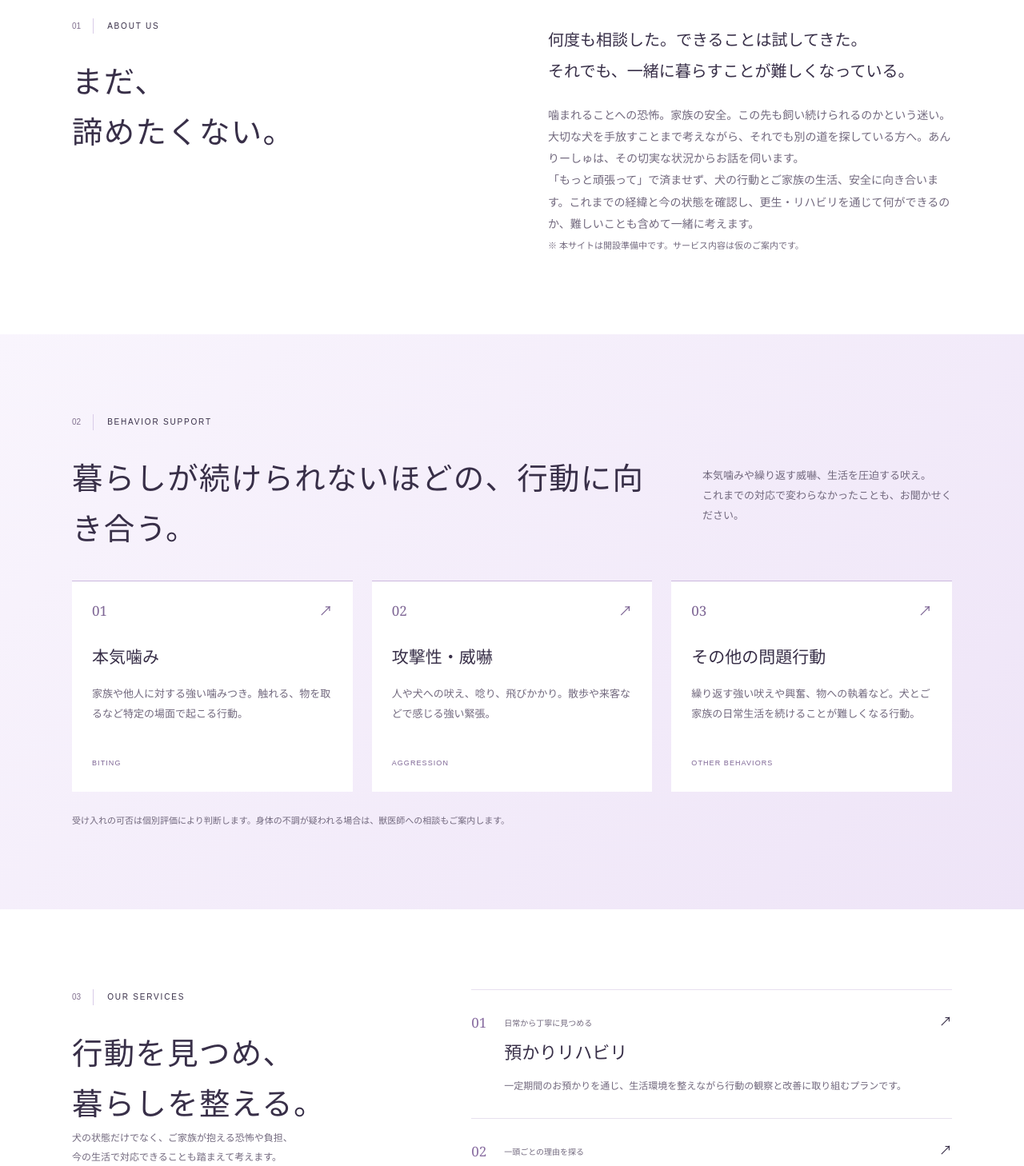
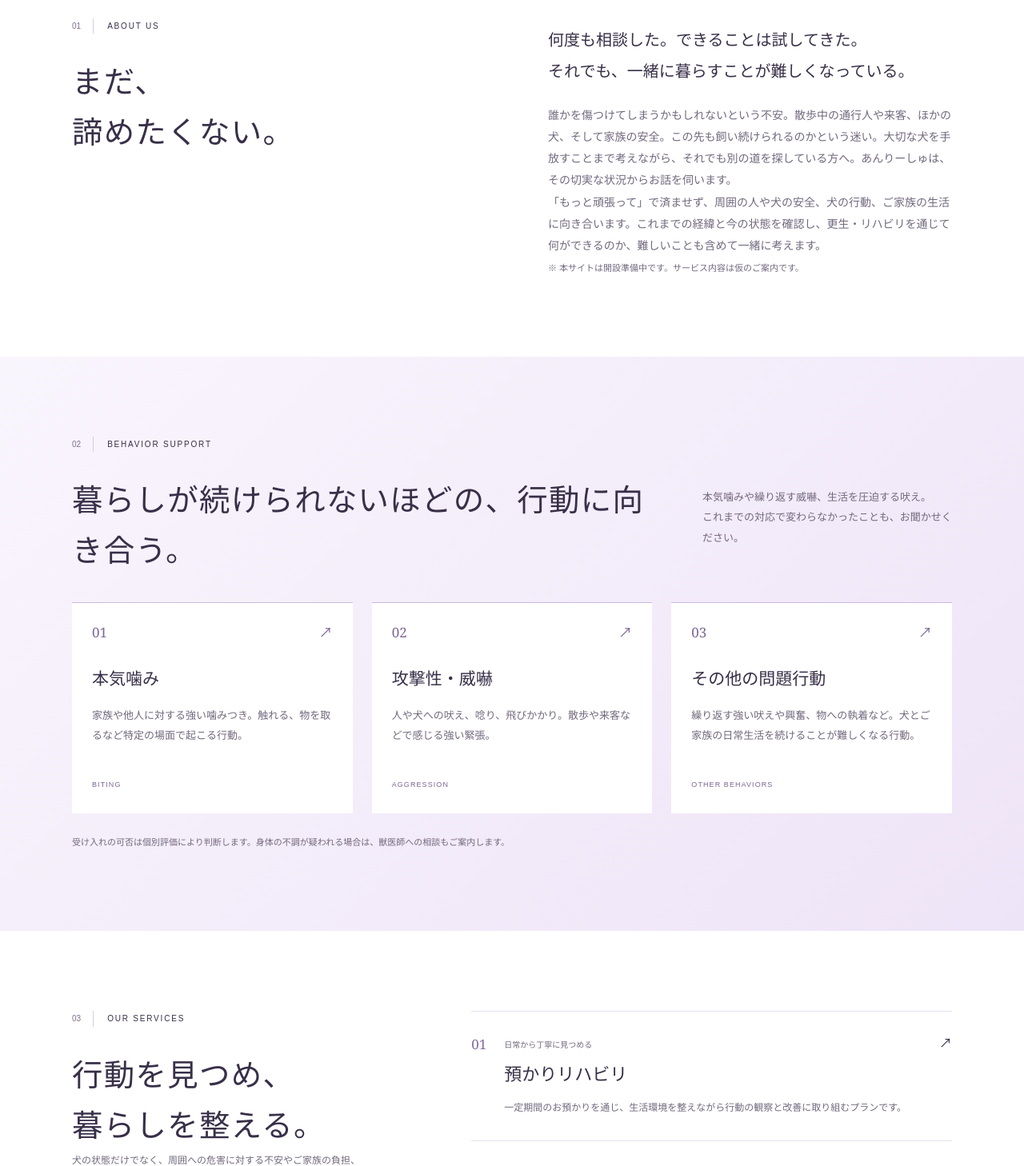
Before and after one commit to caljun/anrishu, a Next.js app: page / in a window 1280 px wide. Shown: the part 920-2378 px from the top of the page at 80% size. Built offline with nearby package versions, Linux system fonts and the light colour scheme; no server answers.

Commit message:
Include safety of others in support messaging

```diff
--- a/app/page.tsx
+++ b/app/page.tsx
@@ -7,9 +7,9 @@ export default function Home() {
 return <><a className="skip-link" href="#main">本文へスキップ</a><Header/><main id="main">
 <section className="hero" aria-labelledby="hero-title"><div className="hero-copy"><p className="eyebrow">A NEW CHAPTER, TOGETHER.</p><h1 id="hero-title">犬と人に、<br/>もう一度安心を。</h1><p className="hero-lead">もう一緒に暮らせないかもしれない。<br/>それでも、まだ諦めたくないあなたへ。</p><p className="hero-description">噛み癖・吠え癖・問題行動のある犬のための<br className="desktop-break"/>更生・リハビリのサポートを行っています。</p><ContactLink/><p className="button-note">これまでのことも、今の限界も、お聞かせください。</p><div className="hero-bottom"><span>DOG REHABILITATION & BEHAVIOR CARE</span><a href="#about">SCROLL ↓</a></div></div><div className="hero-image"><Image src={site.heroImage} alt="柔らかな光の中で穏やかな表情を見せる犬。イメージ写真" fill priority sizes="(max-width: 767px) 100vw, 55vw" className="dog-photo"/><div className="photo-label"><span>UNDERSTAND. SUPPORT. RECONNECT.</span><p>もう一度、共に生きるために。</p></div><span className="image-note">イメージ写真</span></div></section>
 <div className="intro-strip"><span>一頭一頭と、丁寧に向き合う。</span><span>行動の背景から考える。</span><span>犬とご家族の、これからのために。</span></div>
-<section id="about" className="section about"><div><Label n="01">ABOUT US</Label><h2>まだ、<br/>諦めたくない。</h2></div><div className="about-copy"><p className="large-copy">何度も相談した。できることは試してきた。<br/>それでも、一緒に暮らすことが難しくなっている。</p><p>噛まれることへの恐怖。家族の安全。この先も飼い続けられるのかという迷い。大切な犬を手放すことまで考えながら、それでも別の道を探している方へ。あんりーしゅは、その切実な状況からお話を伺います。</p><p>「もっと頑張って」で済ませず、犬の行動とご家族の生活、安全に向き合います。これまでの経緯と今の状態を確認し、更生・リハビリを通じて何ができるのか、難しいことも含めて一緒に考えます。</p><span className="small-note">※ 本サイトは開設準備中です。サービス内容は仮のご案内です。</span></div></section>
+<section id="about" className="section about"><div><Label n="01">ABOUT US</Label><h2>まだ、<br/>諦めたくない。</h2></div><div className="about-copy"><p className="large-copy">何度も相談した。できることは試してきた。<br/>それでも、一緒に暮らすことが難しくなっている。</p><p>誰かを傷つけてしまうかもしれないという不安。散歩中の通行人や来客、ほかの犬、そして家族の安全。この先も飼い続けられるのかという迷い。大切な犬を手放すことまで考えながら、それでも別の道を探している方へ。あんりーしゅは、その切実な状況からお話を伺います。</p><p>「もっと頑張って」で済ませず、周囲の人や犬の安全、犬の行動、ご家族の生活に向き合います。これまでの経緯と今の状態を確認し、更生・リハビリを通じて何ができるのか、難しいことも含めて一緒に考えます。</p><span className="small-note">※ 本サイトは開設準備中です。サービス内容は仮のご案内です。</span></div></section>
 <section id="behavior" className="behavior section"><Label n="02">BEHAVIOR SUPPORT</Label><div className="section-heading"><h2>暮らしが続けられないほどの、<br className="mobile-only"/>行動に向き合う。</h2><p>本気噛みや繰り返す威嚇、生活を圧迫する吠え。<br/>これまでの対応で変わらなかったことも、お聞かせください。</p></div><div className="behavior-grid">{[['01','本気噛み','家族や他人に対する強い噛みつき。触れる、物を取るなど特定の場面で起こる行動。','BITING'],['02','攻撃性・威嚇','人や犬への吠え、唸り、飛びかかり。散歩や来客などで感じる強い緊張。','AGGRESSION'],['03','その他の問題行動','繰り返す強い吠えや興奮、物への執着など。犬とご家族の日常生活を続けることが難しくなる行動。','OTHER BEHAVIORS']].map(([n,title,desc,en])=><article className="behavior-card" key={n}><div className="card-top"><span>{n}</span><span aria-hidden="true">↗</span></div><h3>{title}</h3><p>{desc}</p><small>{en}</small></article>)}</div><p className="small-note behavior-note">受け入れの可否は個別評価により判断します。身体の不調が疑われる場合は、獣医師への相談もご案内します。</p></section>
-<section id="services" className="section services"><div className="services-intro"><Label n="03">OUR SERVICES</Label><h2>行動を見つめ、<br/>暮らしを整える。</h2><p>犬の状態だけでなく、ご家族が抱える恐怖や負担、<br/>今の生活で対応できることも踏まえて考えます。</p><p className="small-note">提供内容は予定です。詳細は相談時にご案内します。</p></div><div className="service-list">{[['01','預かりリハビリ','日常から丁寧に見つめる','一定期間のお預かりを通じ、生活環境を整えながら行動の観察と改善に取り組むプランです。'],['02','行動評価・改善プラン','一頭ごとの理由を探る','行動が起こる場面や背景を整理し、その犬に合った目標と具体的な対応を検討します。'],['03','ご家族へのサポート','ご家庭での、その先まで','ご家族の安全と負担にも目を向け、接し方や環境づくりを共有します。無理なく続けられる対応を一緒に考えます。']].map(([n,title,sub,desc])=><article key={n} className="service-row"><span className="service-number">{n}</span><div><span className="service-sub">{sub}</span><h3>{title}</h3><p>{desc}</p></div><span aria-hidden="true" className="service-arrow">↗</span></article>)}</div></section>
+<section id="services" className="section services"><div className="services-intro"><Label n="03">OUR SERVICES</Label><h2>行動を見つめ、<br/>暮らしを整える。</h2><p>犬の状態だけでなく、周囲への危害に対する不安やご家族の負担、<br/>今の生活で対応できることも踏まえて考えます。</p><p className="small-note">提供内容は予定です。詳細は相談時にご案内します。</p></div><div className="service-list">{[['01','預かりリハビリ','日常から丁寧に見つめる','一定期間のお預かりを通じ、生活環境を整えながら行動の観察と改善に取り組むプランです。'],['02','行動評価・改善プラン','一頭ごとの理由を探る','行動が起こる場面や背景を整理し、その犬に合った目標と具体的な対応を検討します。'],['03','ご家族へのサポート','ご家庭での、その先まで','通行人や来客、ほかの犬、ご家族の安全に目を向け、接し方や環境づくりを共有します。無理なく続けられる対応を一緒に考えます。']].map(([n,title,sub,desc])=><article key={n} className="service-row"><span className="service-number">{n}</span><div><span className="service-sub">{sub}</span><h3>{title}</h3><p>{desc}</p></div><span aria-hidden="true" className="service-arrow">↗</span></article>)}</div></section>
 <section id="flow" className="section flow"><Label n="04">HOW IT WORKS</Label><div className="section-heading"><h2>ご相談から、<br className="mobile-only"/>新しい一歩へ。</h2><p>お話を伺い、状態を確認したうえで、<br/>ご納得いただけるプランをご提案します。</p></div><ol className="flow-grid">{[['相談','LINEまたはメールで、現在のお悩みや犬の状態をお知らせください。'],['面談','これまでの経緯や生活環境、ご家族のご希望を丁寧に伺います。'],['評価・ご提案','犬の行動を評価し、受け入れの可否、期間、費用をご案内します。'],['利用開始','内容と条件にご納得いただいたうえで、サポートを開始します。']].map(([title,desc],i)=><li key={title}><span className="step">STEP 0{i+1}</span><h3>{title}</h3><p>{desc}</p></li>)}</ol></section>
 <section id="pricing" className="section pricing"><div><Label n="05">PRICING</Label><h2>料金について</h2><p>必要なサポートを、必要なかたちで。</p></div><div className="price-panel"><span className="status-pill">料金体系は準備中です</span><h3>評価後に、個別にご案内します。</h3><p>犬の状態やお預かり期間、サポート内容によって費用は異なります。正式な料金・追加費用・キャンセル条件は、契約前にご説明します。</p><a className="text-link" href="#contact">まずは相談する <span>↗</span></a></div></section>
 <section id="faq" className="section faq"><div><Label n="06">FAQ</Label><h2>よくある質問</h2></div><div className="faq-list">{faqs.map(([q,a])=><details key={q}><summary><span className="q-mark">Q.</span><span>{q}</span><span className="faq-toggle" aria-hidden="true"/></summary><p>{a}</p></details>)}</div></section>
--- a/lib/site.ts
+++ b/lib/site.ts
@@ -12,7 +12,7 @@ export const site = {
   heroImage: '/images/dog.jpg',
 };
 export const faqs = [
-  ['手放すことを考えるほど限界でも、相談できますか？', 'その状況も含めてお聞かせください。ご家族の安全や負担、これまでの対応を伺い、犬の状態を確認したうえで、対応できることと難しいことをご説明します。ご相談によって引き取りやお預かりが確約されるものではありません。'],
+  ['手放すことを考えるほど限界でも、相談できますか？', 'その状況も含めてお聞かせください。周囲の人や犬への危害に対する不安、ご家族の安全や負担、これまでの対応を伺い、犬の状態を確認したうえで、対応できることと難しいことをご説明します。ご相談によって引き取りやお預かりが確約されるものではありません。'],
   ['ほかで相談や訓練を受けていても相談できますか？', 'これまでに受けたサポートや、試したこと、その後の変化もお聞かせください。これまでの経緯を踏まえて、改めて現在の状況を確認します。'],
   ['家族に本気で噛みつく犬でも相談できますか？', 'はい。本気噛みや攻撃行動に関するご相談を想定しています。起きた状況や頻度、けがの有無などをお知らせください。受け入れの可否は、面談と行動評価を踏まえて個別にご案内します。'],
   ['どのくらいの期間、預ける必要がありますか？', '一律の期間は設けていません。行動の背景や生活環境、ご家族のご希望を確認し、評価後に期間とプランをご提案します。'],
```
